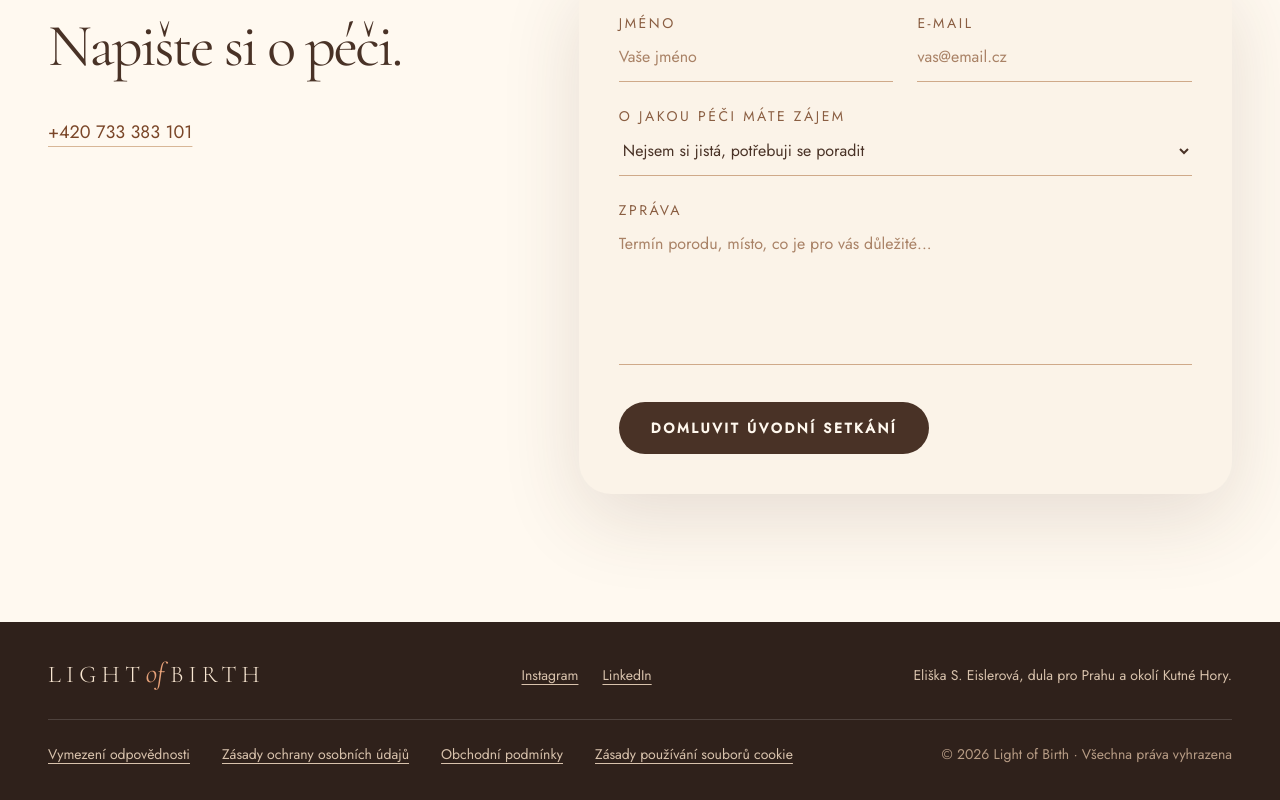
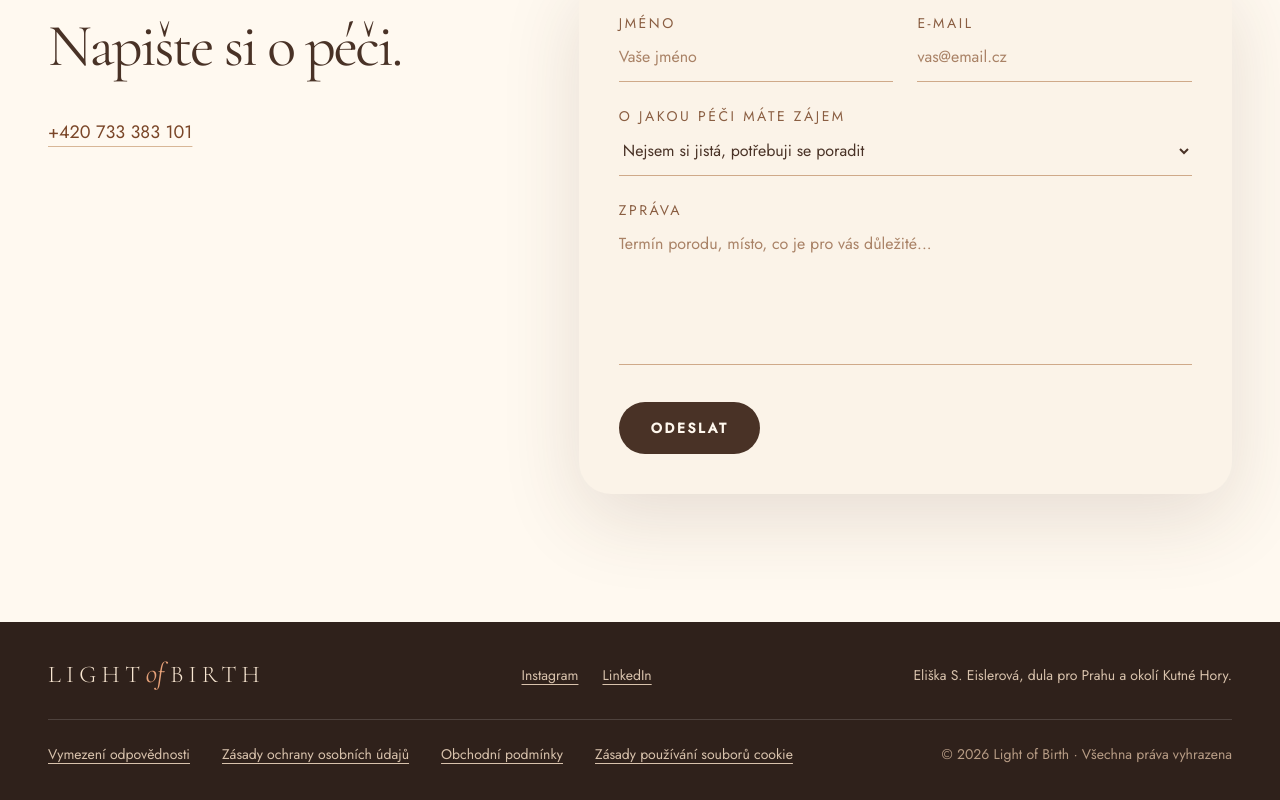
Before and after one commit to eeislerova/Light-of-Birth, a React (Vite) app: page / in a window 1280 px wide. Shown: the part 5553-6353 px from the top of the page. Built offline with nearby package versions, Linux system fonts and the light colour scheme.

Commit message:
Rename Czech contact submit button

```diff
--- a/src/locales.ts
+++ b/src/locales.ts
@@ -81,7 +81,7 @@ export const t = {
       serviceDefault: "Nejsem si jistá, potřebuji se poradit",
       message: "Zpráva",
       messagePlaceholder: "Termín porodu, místo, co je pro vás důležité...",
-      btn: "Domluvit úvodní setkání",
+      btn: "Odeslat",
       sending: "Odesílám...",
       success: "Děkuji, zpráva byla odeslána. Ozvu se vám co nejdříve.",
       error: "Zprávu se nepodařilo odeslat. Zkuste to prosím znovu nebo mi napište přímo.",
```
